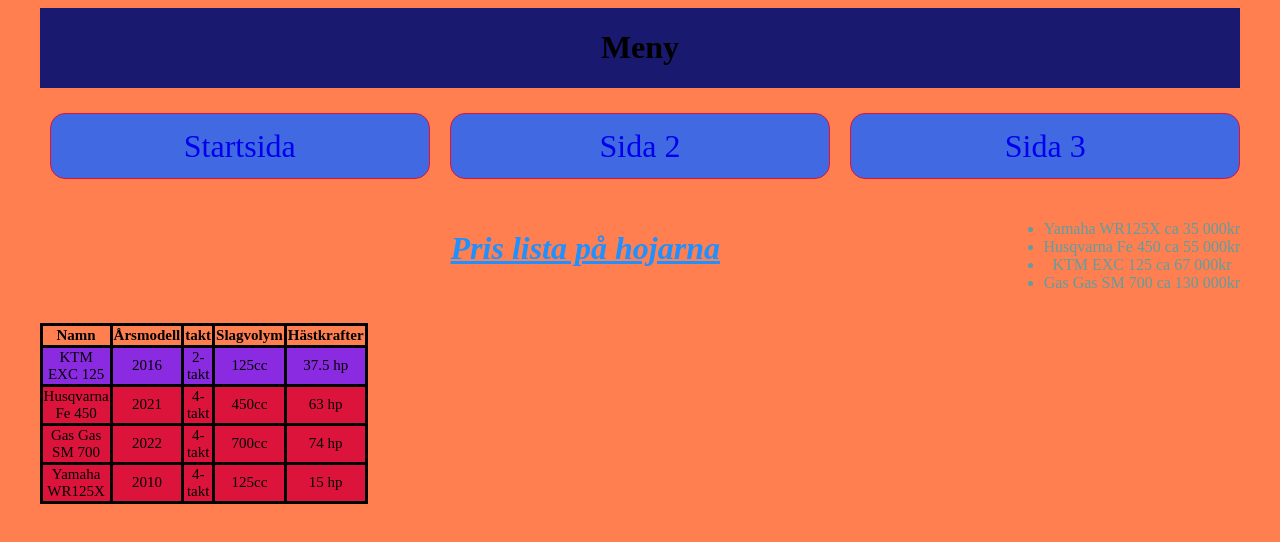
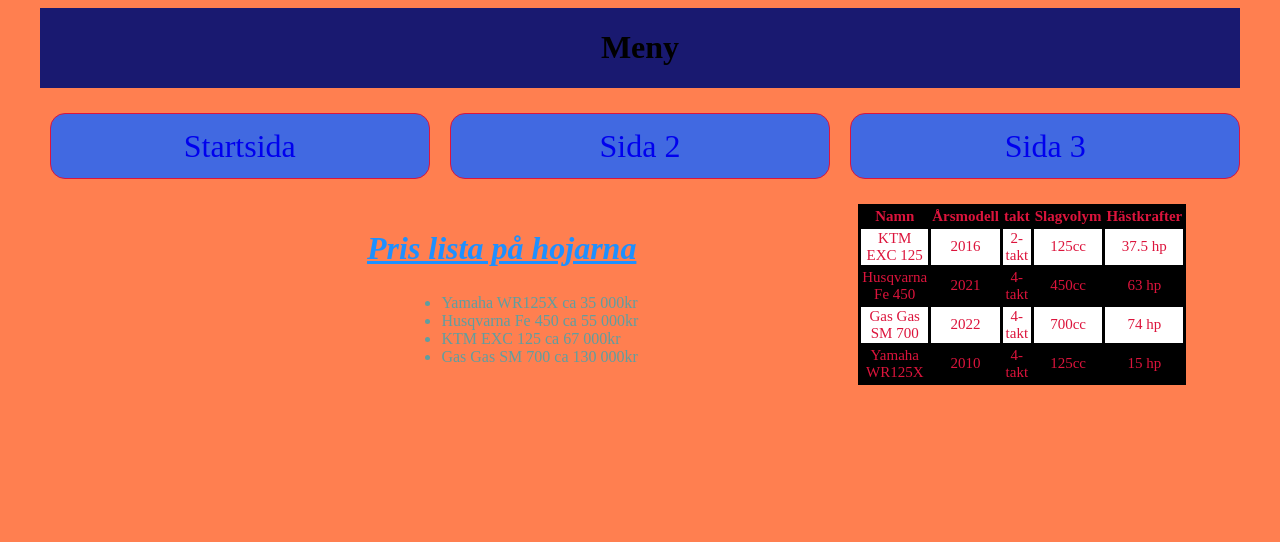
Before and after one commit to Bergqvist1/Egen-Webbplats-sak, a plain HTML site: page Webbplats/sida3.html in a window 1280 px wide. Drawn offline with Linux system fonts and the light colour scheme.

Commit message:
Klar med hela hemsidan ska bara göra kommentarer
ezzz

```diff
--- a/Webbplats/sida3.html
+++ b/Webbplats/sida3.html
@@ -16,6 +16,25 @@
     </header>
 
 
+
+
+
+<main>
+
+   <h2 class="header2"> Pris lista på hojarna </h2>
+
+    <ul class="lista">
+      <li> Yamaha WR125X ca 35 000kr </li>
+      <li> Husqvarna Fe 450 ca 55 000kr </li>
+      <li> KTM EXC 125 ca 67 000kr </li>
+      <li> Gas Gas SM 700 ca 130 000kr </li>
+    </ul>
+
+    </main>
+
+
+
+
  <nav>
     <ul>
         <li> <a href="index.html"> Startsida </a> </li>
@@ -23,13 +42,12 @@
         <li> <a href="sida3.html"> Sida 3 </a> </li>
     </ul>
  </nav>
- <h2 class="header2"> Pris lista på hojarna </h2>
-  <ul class="lista">
-    <li> Yamaha WR125X ca 35 000kr </li>
-    <li> Husqvarna Fe 450 ca 55 000kr </li>
-    <li> KTM EXC 125 ca 67 000kr </li>
-    <li> Gas Gas SM 700 ca 130 000kr </li>
-  </ul>
+
+
+
+
+
+
 
    <table>
     <tr>
@@ -67,12 +85,12 @@
      <td> 125cc </td>
      <td> 15 hp </td>
     </tr>
+   </table>
 
 
 
 
 
-  </table>
  </div>
 </body>
 </html>
--- a/Webbplats/style.css
+++ b/Webbplats/style.css
@@ -110,16 +110,17 @@ table,tr,td,th{
     border-style: solid;
     border-collapse: collapse;
     font-size: 15px;
+    color:crimson;
 }
 
-tr:nth-child(2)
+tr:nth-child(2), tr:nth-child(4)
 {
-    background-color: blueviolet;
+    background-color: White;
 }
 
-tr:nth-child(3), tr:nth-child(4), tr:nth-child(5)
+tr:nth-child(1), tr:nth-child(3), tr:nth-child(5)
 {
-    background-color: crimson;
+    background-color: black;
 }
 
 table{
@@ -129,10 +130,20 @@ table{
 
 .header2{
     margin-right: 25%;
+    text-align: center;
     color:dodgerblue;
 }
 
 .lista{
     color:cadetblue;
+    padding-left: 50%;
+    margin-right: 20%;
+    text-align: left;
+
 }
 /* måste fixa ul li så att mina punkter kommer under rubriken */
+
+p{
+    color:indigo;
+
+}
```
Also changed, not shown: Webbplats/sida2.html (+1 -1 lines). Lines whose indentation alone changed are shown as unchanged.
